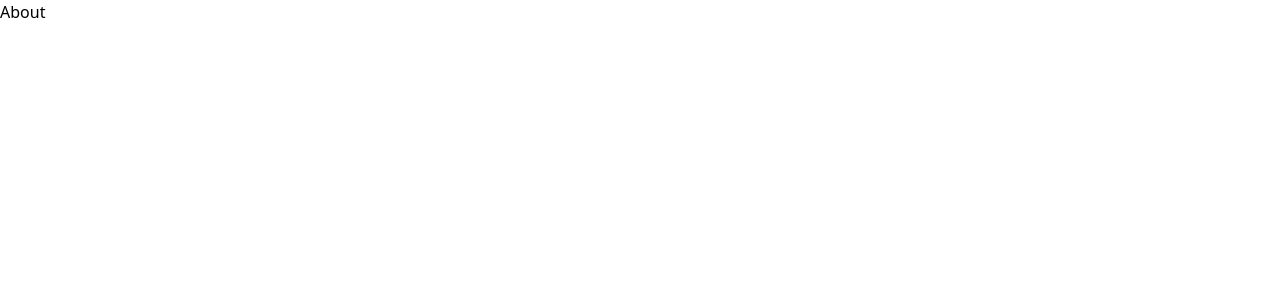
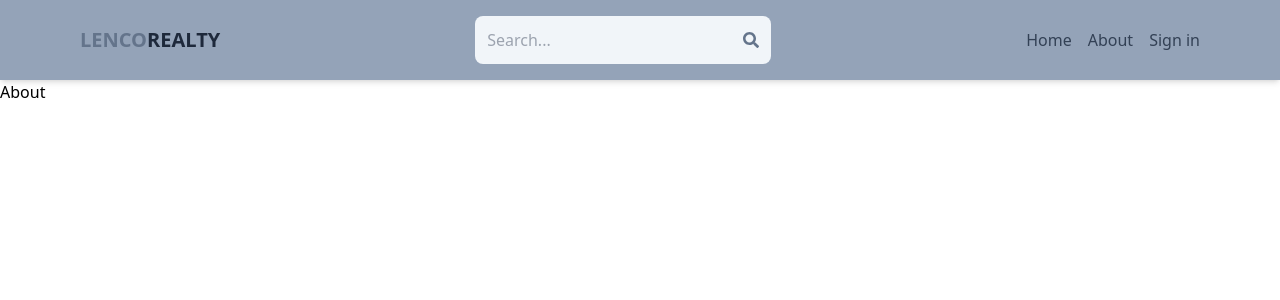
Before and after one commit to Aminatou05/Capstone-2024, a React (Vite) app: page /about in a window 1280 px wide. Shown: the top 300 px of the page. Built offline with nearby package versions, Linux system fonts and the light colour scheme.

Commit message:
create a header component

```diff
--- a/package.json
+++ b/package.json
@@ -12,6 +12,7 @@
   "dependencies": {
     "react": "^18.2.0",
     "react-dom": "^18.2.0",
+    "react-icons": "^5.1.0",
     "react-router-dom": "^6.23.0"
   },
   "devDependencies": {
--- a/src/App.jsx
+++ b/src/App.jsx
@@ -5,11 +5,13 @@
 import SignUp from './pages/SignUp';
 import About from './pages/About';
 import Profile from './pages/Profile';
+import Header from './components/Header';
 
 export default function App() {
   return (
 
     <BrowserRouter>
+    <Header/>
     <Routes>
     <Route path='/' element={<Home />} />
         <Route path='/sign-in' element={<SignIn />} />
--- /dev/null
+++ b/src/components/Header.jsx
@@ -0,0 +1,42 @@
+import React from 'react'
+import { FaSearch } from 'react-icons/fa';
+import { Link } from 'react-router-dom';
+
+export default function Header() {
+  return (
+
+     <header className='bg-slate-400 shadow-md'>
+    <div className='flex justify-between items-center max-w-6xl mx-auto p-4'>
+        <Link to='/'>
+    <h1 className='font-bold text-sm sm:text-xl flex-wrap'>
+        <span className='text-slate-500'>LENCO</span>
+        <span className='text-slate-800'>REALTY</span>
+    </h1>
+    </Link>
+    <form  className='bg-slate-100 p-3 rounded-lg flex items-center'>
+<input type="text" placeholder='Search...'
+//  responsiveness for diferrent devices
+className='bg-transparent focus: outline-none w-24 sm:w-64' />
+{/* using react icons on my search form */}
+<FaSearch className='text-slate-500'/>
+    </form>
+    <ul className='flex gap-4'>
+    <Link to='/'>
+            <li className='hidden sm:inline text-slate-700 hover:underline'>
+              Home
+            </li>
+            </Link>
+            <Link to='/about'>
+            <li className='hidden sm:inline text-slate-700 hover:underline'>
+              About
+            </li>
+          </Link>
+          <Link to='/sign-in'>
+        <li  className=' text-slate-700 hover:underline'>Sign in</li>
+        </Link>
+    </ul>
+    </div>
+   </header>
+
+  )
+}
```
Also changed, not shown: 1 other file (tests, documents, lock files or other folders).
